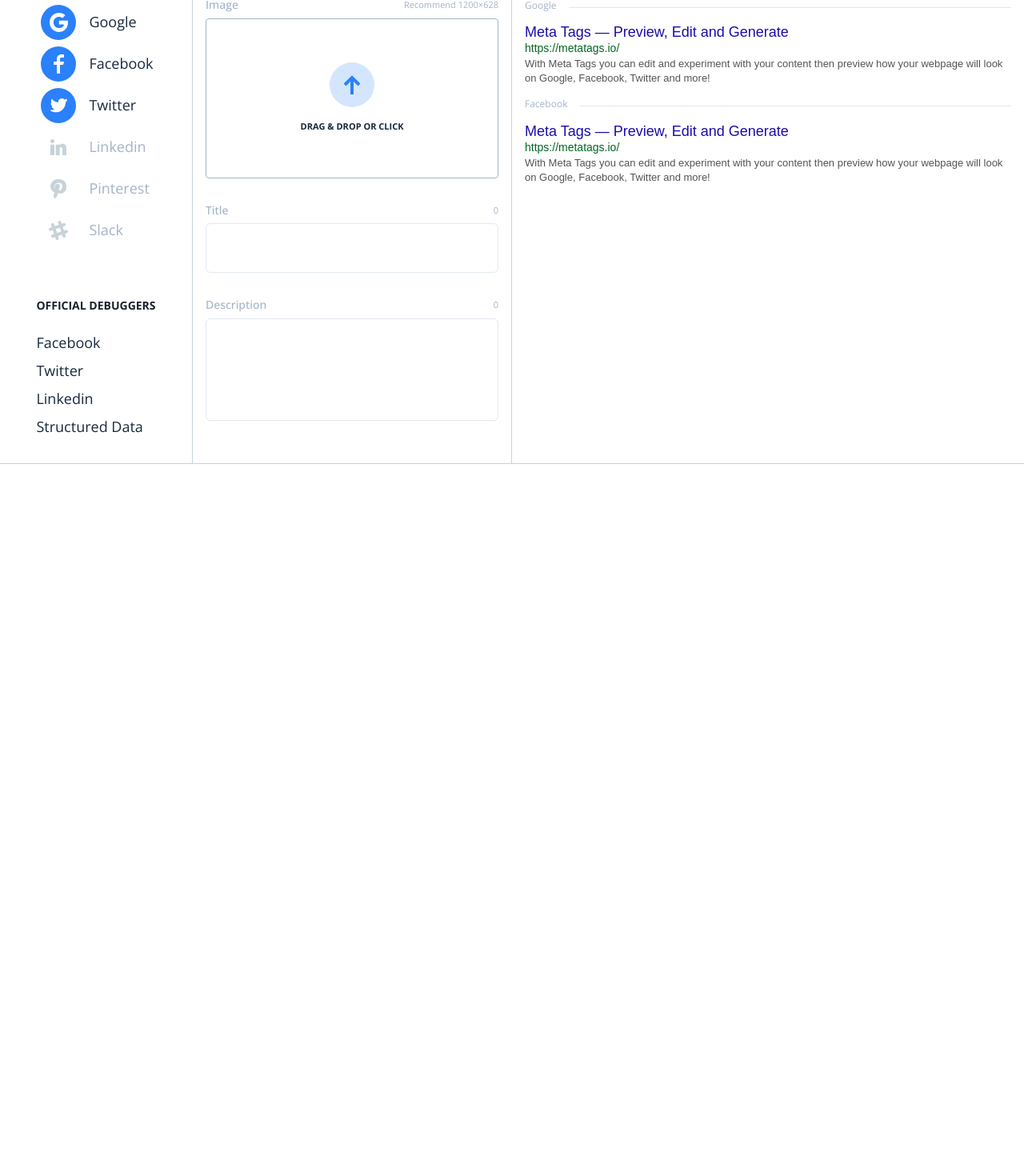
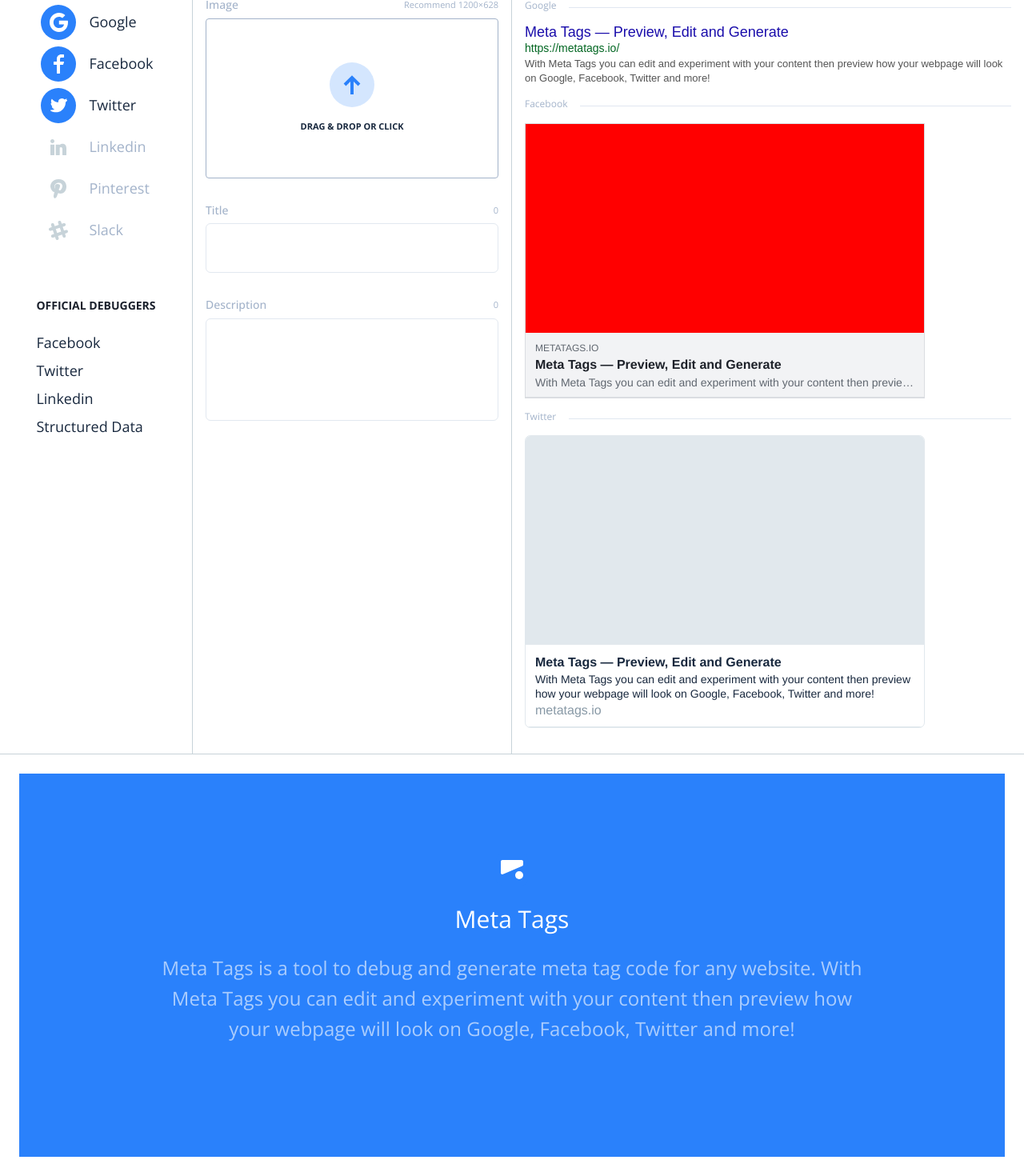
Before and after one commit to jorgeyza/metatagsio-clone, a Next.js app: page / in a window 1280 px wide. Shown: the part 180-1650 px from the top of the page at 80% size. Before the commit the page ends 800 px from the top, so only its background shows below. Built offline with nearby package versions, Linux system fonts and the light colour scheme.

Commit message:
Create Facebook and Twitter preview layout

```diff
--- a/components/elements/FacebookPreview.tsx
+++ b/components/elements/FacebookPreview.tsx
@@ -1,4 +1,4 @@
-import { Flex, Text, Heading, Link } from '@chakra-ui/react';
+import { Box, Flex, Text, Heading, Link } from '@chakra-ui/react';
 
 interface Props {}
 
@@ -33,38 +33,53 @@
       </Flex>
       <Flex
         flexDirection="column"
-        fontFamily="Arial, sans-serif"
-        maxWidth="600px"
+        fontFamily="Helvetica, Arial, sans-serif"
+        width="500px"
+        cursor="pointer"
+        border="1px solid"
+        borderColor="facebook.border"
       >
-        <Link
-          color="google.title"
-          fontSize="18px"
-          fontWeight="400"
-          lineHeight={1.2}
+        <Box borderBottom="1px solid" borderColor="facebook.border">
+          <Box height="261px" backgroundColor="red"></Box>
+          <Flex
+            flexDirection="column"
+            backgroundColor="facebook.bottomBackground"
+            padding="10px 12px"
+          >
+            <Text
+              color="facebook.domain"
+              textTransform="uppercase"
+              fontSize="12px"
               textOverflow="ellipsis"
               whiteSpace="nowrap"
+              wordBreak="break-word"
+            >
+              metatags.io
+            </Text>
+            <Text
+              color="facebook.title"
+              whiteSpace="normal"
+              wordBreak="break-word"
+              fontWeight="700"
+              fontSize="16px"
             >
               Meta Tags — Preview, Edit and Generate
-        </Link>
-        <Text
-          fontSize="14px"
-          lineHeight={1.4}
-          color="google.link"
-          margin="0"
-          whiteSpace="nowrap"
-        >
-          https://metatags.io/
             </Text>
             <Text
-          color="google.description"
-          fontSize="13px"
-          lineHeight={1.4}
+              color="facebook.description"
+              fontSize="14px"
+              textOverflow="ellipsis"
+              whiteSpace="nowrap"
               wordBreak="break-word"
+              height="18px"
+              overflow="hidden"
             >
               With Meta Tags you can edit and experiment with your content then
-          preview how your webpage will look on Google, Facebook, Twitter and
-          more!
+              preview how your webpage will look on Google, Facebook, Twitter
+              and more!
             </Text>
+          </Flex>
+        </Box>
       </Flex>
     </>
   );
--- a/components/elements/TwitterPreview.tsx
+++ b/components/elements/TwitterPreview.tsx
@@ -1,9 +1,84 @@
-import React from 'react';
+import { Box, Flex, Text, Heading, Link } from '@chakra-ui/react';
 
 interface Props {}
 
 const TwitterPreview = (props: Props) => {
-  return <div></div>;
+  return (
+    <>
+      <Flex position="relative">
+        <Heading
+          as="h2"
+          fontSize={'12px'}
+          fontWeight="400"
+          color="neutral"
+          _before={{
+            content: '""',
+            position: 'absolute',
+            top: '9px',
+            right: 0,
+            width: '100%',
+            height: '1px',
+            backgroundColor: 'previewDivider',
+          }}
+        >
+          <Text
+            as="span"
+            background="white"
+            position="relative"
+            paddingRight={4}
+          >
+            Twitter
+          </Text>
+        </Heading>
+      </Flex>
+      <Flex
+        flexDirection="column"
+        fontFamily="Helvetica, Arial, sans-serif"
+        width="500px"
+        cursor="pointer"
+        border="1px solid"
+        borderColor="twitter.border"
+        borderRadius="0.42857em"
+        overflow="hidden"
+      >
+        <Box borderBottom="1px solid" borderColor="twitter.border">
+          <Box height="261px" backgroundColor="twitter.mainBackground"></Box>
+          <Flex flexDirection="column" padding="10px 12px">
+            <Text
+              color="twitter.title"
+              whiteSpace="normal"
+              wordBreak="break-word"
+              noOfLines={1}
+              fontWeight="700"
+              fontSize="16px"
+            >
+              Meta Tags — Preview, Edit and Generate
+            </Text>
+            <Text
+              noOfLines={2}
+              color="twitter.description"
+              fontSize="14px"
+              whiteSpace="normal"
+              lineHeight="1.3em"
+              wordBreak="break-word"
+              overflow="hidden"
+            >
+              With Meta Tags you can edit and experiment with your content then
+              preview how your webpage will look on Google, Facebook, Twitter
+              and more!
+            </Text>
+            <Text
+              color="twitter.domain"
+              lineHeight={1.3125}
+              textTransform="lowercase"
+            >
+              metatags.io
+            </Text>
+          </Flex>
+        </Box>
+      </Flex>
+    </>
+  );
 };
 
 export default TwitterPreview;
--- /dev/null
+++ b/components/sections/Footer.tsx
@@ -0,0 +1,43 @@
+import { Flex, Box, Text, Center, Heading } from '@chakra-ui/react';
+import React from 'react';
+import LogoIcon from '../../Icons/LogoIcon';
+
+interface Props {}
+
+const Footer = (props: Props) => {
+  return (
+    <Box padding={6}>
+      <Center
+        backgroundColor="primary"
+        paddingTop="100px"
+        paddingBottom="140px"
+      >
+        <Flex
+          maxWidth="900px"
+          flexDirection="column"
+          alignItems="center"
+          gridGap="6"
+        >
+          <LogoIcon />
+          <Heading fontWeight="400" as="h1" size="lg" color="white">
+            Meta Tags
+          </Heading>
+          <Text
+            color="white"
+            opacity={0.6}
+            fontSize={'24px'}
+            lineHeight={1.6}
+            textAlign="center"
+          >
+            Meta Tags is a tool to debug and generate meta tag code for any
+            website. With Meta Tags you can edit and experiment with your
+            content then preview how your webpage will look on Google, Facebook,
+            Twitter and more!
+          </Text>
+        </Flex>
+      </Center>
+    </Box>
+  );
+};
+
+export default Footer;
--- a/components/sections/Preview.tsx
+++ b/components/sections/Preview.tsx
@@ -40,7 +40,7 @@
       </Flex>
       <GooglePreview />
       <FacebookPreview />
-      {/* <TwitterPreview /> */}
+      <TwitterPreview />
     </Flex>
   );
 };
--- a/pages/index.tsx
+++ b/pages/index.tsx
@@ -1,8 +1,9 @@
 import type { NextPage } from 'next';
+
+import SEO from '../components/elements/SEO';
 import MainSection from '../components/sections/MainSection';
 import NavBar from '../components/sections/NavBar';
-
-import SEO from '../components/elements/SEO';
+import Footer from '../components/sections/Footer';
 
 const Home: NextPage = () => {
   return (
@@ -10,6 +11,7 @@
       <SEO />
       <NavBar />
       <MainSection />
+      <Footer />
     </>
   );
 };
--- a/theme/index.ts
+++ b/theme/index.ts
@@ -25,17 +25,18 @@
       description: '#545454',
     },
     facebook: {
-      domain: '#3b5998',
-      title: '#ffffff',
-      description: '#ffffff',
+      domain: '#606770',
+      title: '#1d2129',
+      description: '#606770',
       bottomBackground: '#f2f3f5',
       border: '#dadde1',
     },
     twitter: {
-      domain: '#1da1f2',
-      title: '#ffffff',
-      description: '#ffffff',
+      domain: '#8899A6',
+      title: '#18283E',
+      description: '#18283E',
       mainBackground: '#E1E8ED',
+      border: '#E1E8ED',
     },
   },
   fonts: {
```
Also changed, not shown: 1 other file (tests, documents, lock files or other folders). Lines whose indentation alone changed are shown as unchanged.
